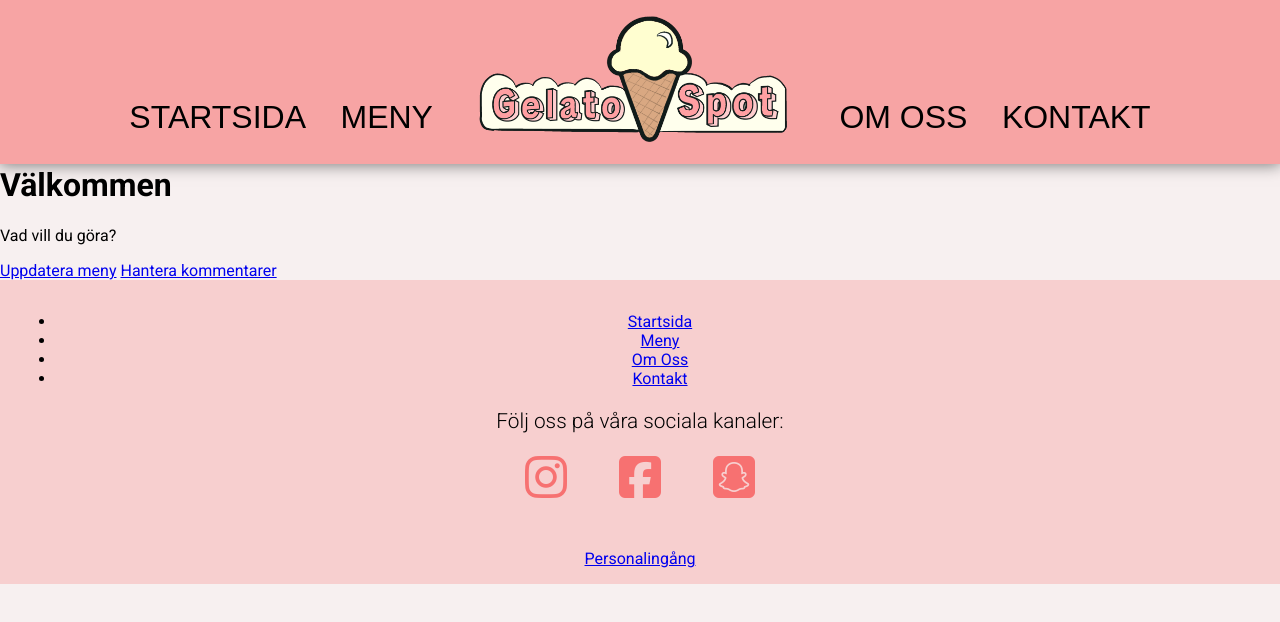
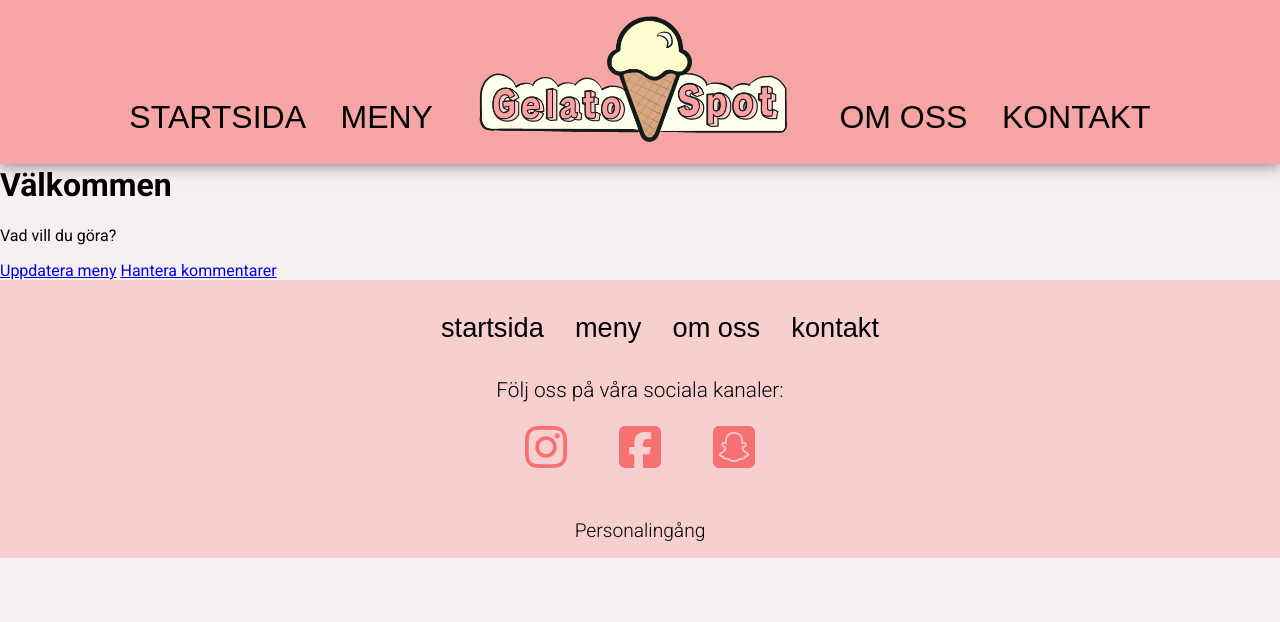
Before and after one commit to Jungefalk/dt207G_proj_frontend, a website built with Parcel: page src/staffsite.html in a window 1280 px wide. Built offline with nearby package versions, Linux system fonts and the light colour scheme; a web font is replaced by a local one.

Commit message:
uppdatera html-koden för footern på staffsite

```diff
--- a/src/staffsite.html
+++ b/src/staffsite.html
@@ -38,7 +38,7 @@
         <!-- header end -->
 
         <!-- main start -->
-        <main>
+        <main class="staffsite-container">
             <h1>Välkommen</h1>
             <p>Vad vill du göra?</p>
 
@@ -52,12 +52,12 @@
 
         <!--  footer start  -->
         <footer>
-            <nav>
+            <nav class="footer-nav">
                 <ul>
-                    <li><a href="index.html">Startsida</a></li>
-                    <li><a href="menu.html">Meny</a></li>
-                    <li><a href="about.html">Om Oss</a></li>
-                    <li><a href="about.html">Kontakt</a></li>
+                    <li><a href="index.html">startsida</a></li>
+                    <li><a href="menu.html">meny</a></li>
+                    <li><a href="about.html">om oss</a></li>
+                    <li><a href="about.html">kontakt</a></li>
                 </ul>
             </nav>
 
@@ -69,7 +69,7 @@
             </section>
 
             <div>
-                <a href="login.html">Personalingång</a>
+                <a class="admin-link" href="login.html">Personalingång</a>
             </div>
 
         </footer>
```
